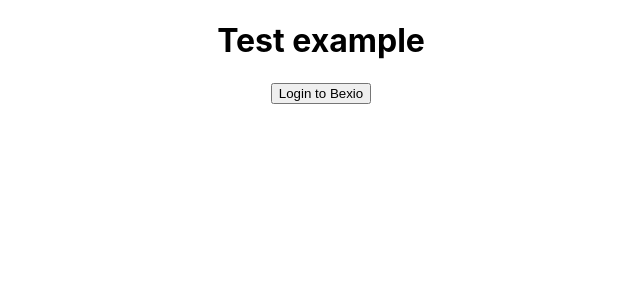
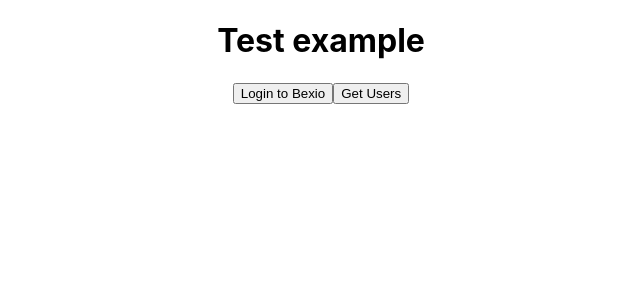
Before and after one commit to mattrudin/BexioAPI-Example, a React (Create React App) app in the folder react-example/: page / in a window 1280 px wide. Shown: the top 300 px of the page, without its empty margins (319-959 px from the left). Built offline with nearby package versions, Linux system fonts and the light colour scheme.

Commit message:
Added getData with FetchAPI

```diff
--- a/react-example/src/App.js
+++ b/react-example/src/App.js
@@ -1,23 +1,26 @@
 import React, { Component } from 'react';
 import './App.css';
-import Bexio from './Bexio';
+import BexioAPI from './BexioAPI';
 
 const config = {
-  clientID: 'XXXXXXXXXXXXXXXXXXXXXXXXXXXX',
-  clientSecret: 'XXXXXXXXXXXXXXXXXXXXXXXXXXXX'
+  clientID: 'XXXXXXXXXXXXXXXXXXXX',
+  clientSecret: 'XXXXXXXXXXXXXXXXXXXX',
+  redirectURI: 'http://localhost:3000/',
+  scopes: 'article_show monitoring_show project_show'
 }
 
-const BexioExample = new Bexio(config);
+const Bexio = new BexioAPI(config); //please use this name convention as best practice
 
 class App extends Component {
   componentDidMount() {
-    BexioExample.timerInterval();
+    Bexio.callback();
   }
   render() {
     return (
       <div className="App">
         <h1>Test example</h1>
-        <button type="button" onClick={BexioExample.goLogin}>Login to Bexio</button>
+        <button type="button" onClick={Bexio.goLogin}>Login to Bexio</button>
+        <button type="button" onClick={() => Bexio.getData('users')}>Get Users</button>
       </div>
     );
   }
--- a/react-example/src/Bexio.js
+++ b/react-example/src/BexioAPI.js
@@ -1,24 +1,17 @@
-class Bexio {
-    constructor({clientID, clientSecret}) {
+class BexioAPI {
+    constructor({clientID, clientSecret, redirectURI, scopes}) {
         this.data = {
             clientID: clientID,
             clientSecret: clientSecret,
-            redirectURI: 'http://localhost:3000/',
-            scopes: 'article_show monitoring_show project_show',
+            redirectURI: redirectURI,
+            scopes: scopes,
             state: '',
             accessToken: '',
             organisation: ''
         }
     }
 
-    configure({clientID, clientSecret, redirectURI, scopes}) {
-        this.data.clientID = clientID;
-        this.data.clientSecret = clientSecret;
-        this.data.redirectURI = redirectURI;
-        this.data.scopes = scopes;
-    }
-
-    timerInterval = () => {
+    callback = () => {
         setInterval(() => this.getAccess(), 1000);
     }
 
@@ -26,13 +19,10 @@
         const http = new XMLHttpRequest();
         const url = 'https://office.bexio.com/oauth/authorize';
         const state = this.generateState();
-
         const params = `client_id=${this.data.clientID}&redirect_uri=${this.data.redirectURI}&state=${state}&scope=${this.data.scopes}`;
 
         http.open('GET', url, true);
-
         http.setRequestHeader('Content-type', 'application/x-www-form-urlencoded');
-
         http.onreadystatechange = () => {
             if (http.readyState === 4 && http.status === 200) {
             window.location = `${url}?${params}`;
@@ -41,12 +31,11 @@
         http.send(params);
     }
 
-    getAccess() {
-        console.log('I am running in the background!')
+    getAccess = () => {
         const isCode = window.location.href.match(/code=([^&]*)/);
         if (isCode) {
           //const state = window.location.href.match(/state=([^&]*)/)[1];
-          clearInterval(this.timerInterval); //does not work
+          clearInterval(this.callback); //does not work
           const code = isCode[1];
           this.getAccessToken(code);
         }
@@ -57,12 +46,10 @@
 
         const http = new XMLHttpRequest();
         const url = 'https://office.bexio.com/oauth/access_token/';
+        const params = `client_id=${this.data.clientID}&redirect_uri=${this.data.redirectURI}&client_secret=${this.data.clientSecret}&code=${code}`;
 
-        const params = `client_id=${this.data.clientID}&redirect_uri=${this.data.redirectURI}&client_secret=${this.data.clientSecret}&code=${code}`;
         http.open('POST', url, true);
-
         http.setRequestHeader('Content-type', 'application/x-www-form-urlencoded');
-
         http.onreadystatechange = () => {
             if (http.readyState === 4 && http.status === 200) {
             const json = JSON.parse(http.responseText);
@@ -87,26 +74,50 @@
         return randomState;
     }
 
-    getUsers = () => {
+    getData = (resource) => {
         const { accessToken, organisation } = this.data;
-        const http = new XMLHttpRequest();
         const baseUrl = 'https://office.bexio.com/api2.php/';
-        const url = `${baseUrl}${organisation}/user`;
-        http.open('GET', url, true);
-        http.setRequestHeader('Accept', 'application/json');
-        http.setRequestHeader('Authorization', `Bearer ${accessToken}`);
-
-        http.onreadystatechange = () => {
-          if (http.readyState === 4 && http.status === 200) {
-            const users = JSON.parse(http.responseText);
-            this.data.users({
-              users,
-            });
-          }
+        const resourceText = this.resourceReducer(resource);
+        const url = `${baseUrl}${organisation}/${resourceText}`;
+        console.log(url);
+        const reqHeader = new Headers({
+            'Accept': 'application/json',
+            'Authorization': `Bearer ${accessToken}`
+        });
+        const initObject = {
+            method: 'GET', headers: reqHeader,
         };
 
-        http.send();
+        fetch(url, initObject)
+            .then( response => {
+                return response.json();
+            })
+            .then( receivedData => {
+                this.data[resource] = {
+                    ...receivedData
+                  };
+            })
+            .catch(function (err) {
+                console.log("Something went wrong!", err);
+            });
+    }
+
+    resourceReducer(resource) {
+        let resourceText;
+        switch(resource) {
+            //case descriptions are according resources page, name column --> https://docs.bexio.com/resources/
+            case 'users':
+                return resourceText = 'user';
+            case 'timesheets':
+                return resourceText = 'timesheet';
+            case 'projects':
+                return resourceText = 'pr_project';
+            case 'articles':
+                return resourceText = 'article';
+            default:
+                alert('Unknown method');
+        }
     }
 }
 
-export default Bexio;
+export default BexioAPI;
```
